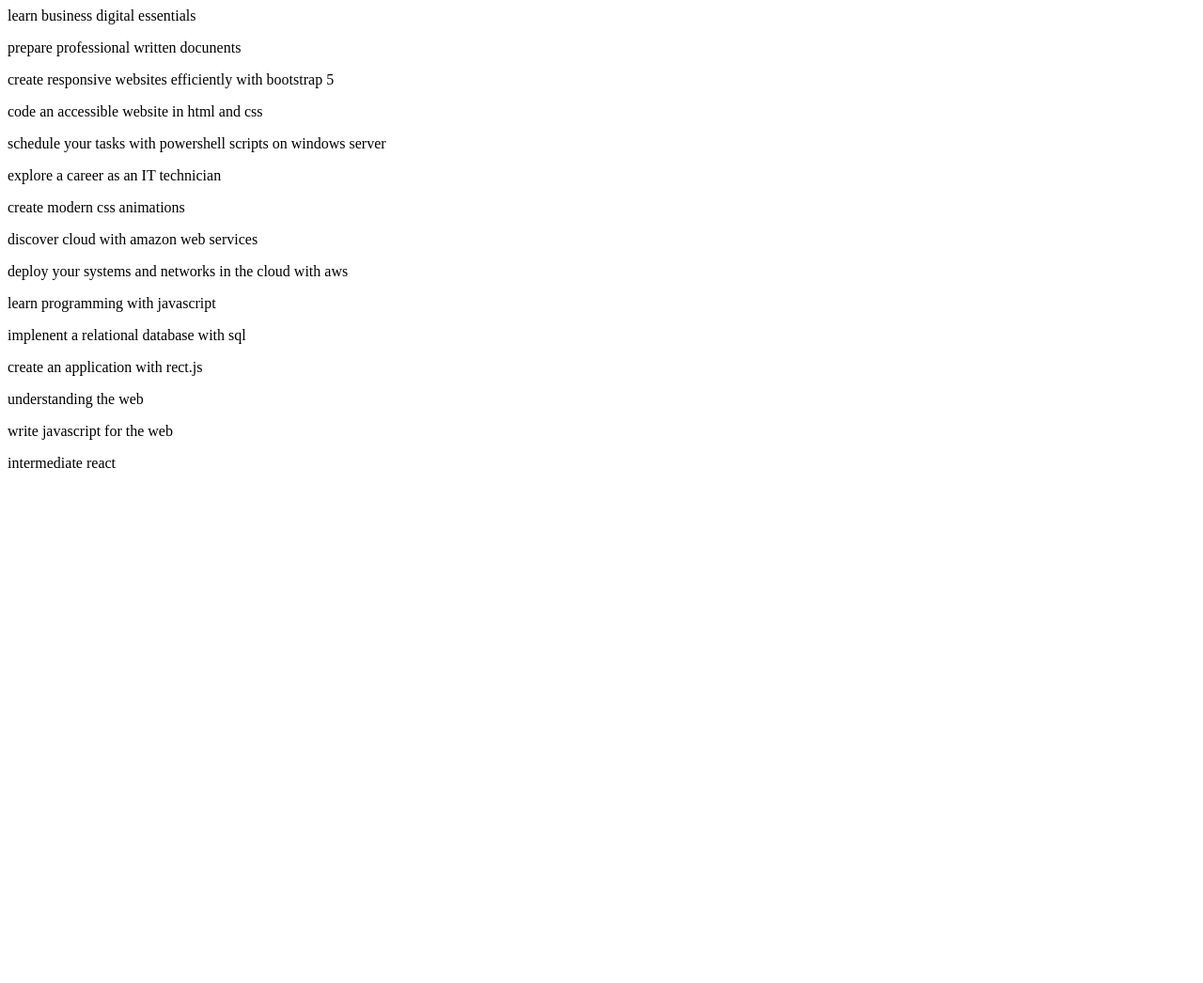
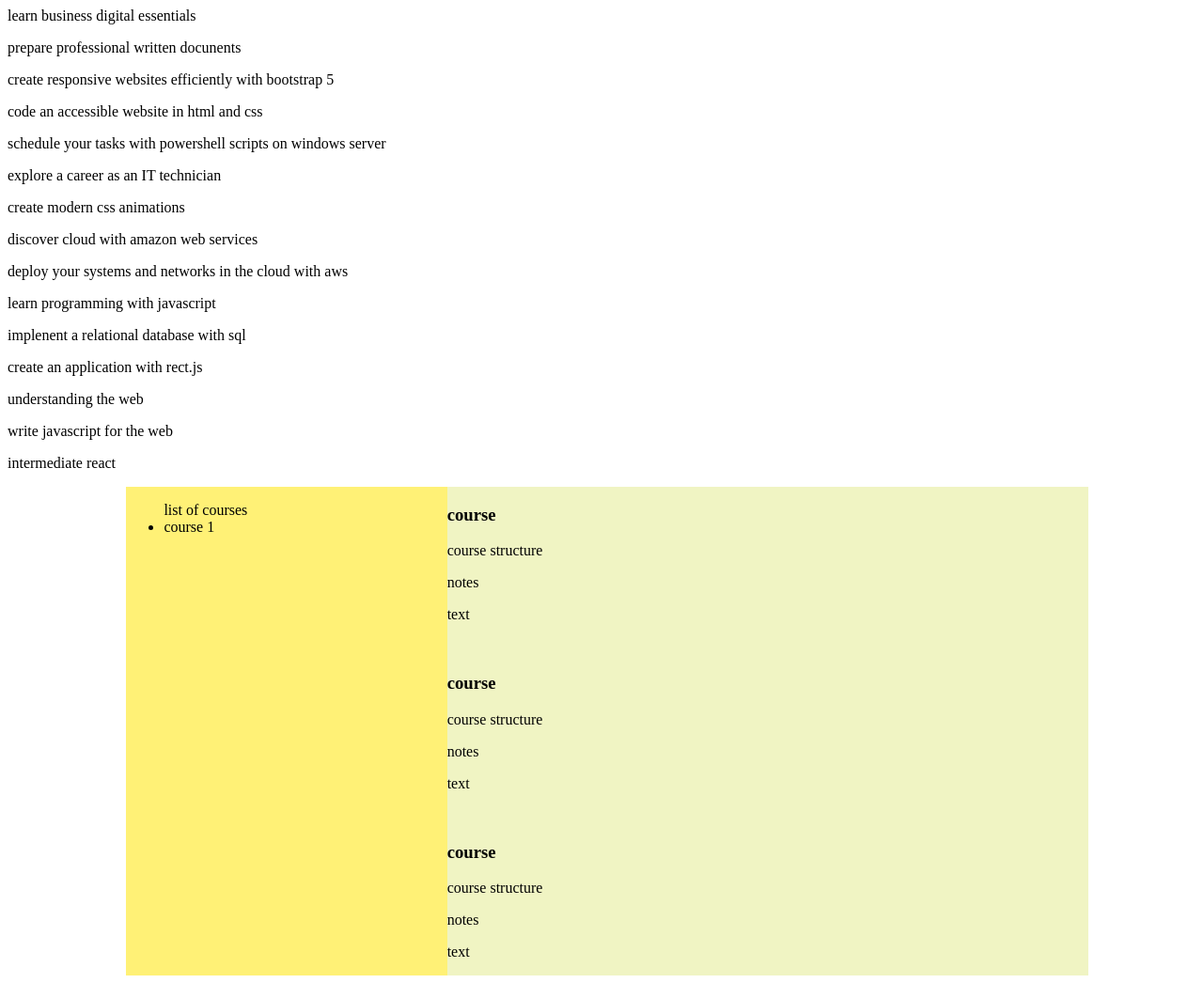
Before and after one commit to nishil3034/Myfile, a plain HTML site: page open.html in a window 1280 px wide. Shown: the whole page at 94% size. Before the commit the page ends 800 px from the top, so only its background shows below. Drawn offline with Linux system fonts and the light colour scheme.

Commit message:
Changed open
0106 10

```diff
--- a/open.html
+++ b/open.html
@@ -19,3 +19,43 @@
   <p></p>
 </body>
 </html>
+<html>
+<head>
+  <style>
+  .list {
+    background-color:#fff176;
+    width:30%;
+  }
+  .course {
+    background-color:#f0f4c3;
+    width:60%;
+  }
+  </style>
+</head>
+<body>
+  <div style="display:flex;margin-left:10%;">
+  <div class="list">
+  <ul>
+    list of courses
+    <li>course 1</li>
+  </ul>
+    </div>
+  <div class="course">
+  <h3>course</h3>
+  <p>course structure</p>
+  <p>notes</p>
+  <p>text</p>
+  <br>
+  <h3>course</h3>
+  <p>course structure</p>
+  <p>notes</p>
+  <p>text</p>
+  <br>
+  <h3>course</h3>
+  <p>course structure</p>
+  <p>notes</p>
+  <p>text</p>
+    </div>
+    </div>
+</body>
+</html>
```
